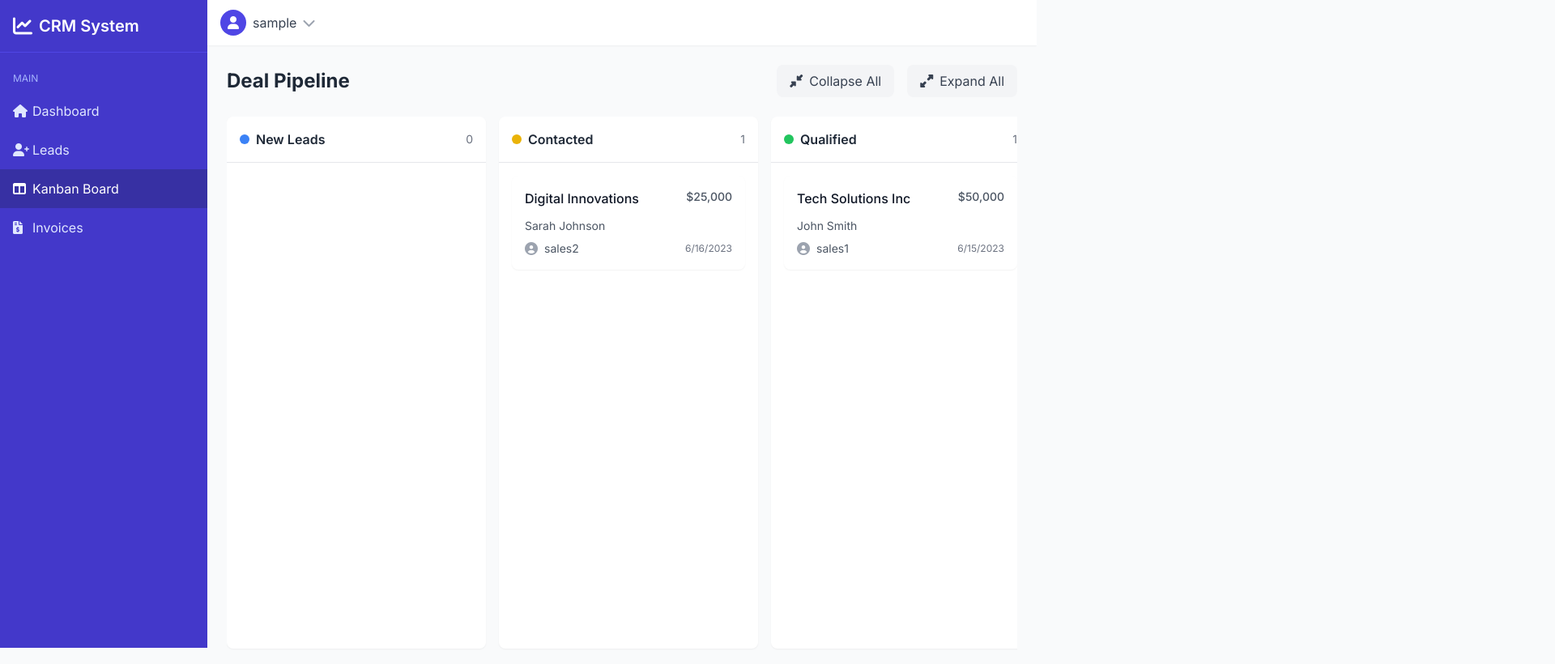
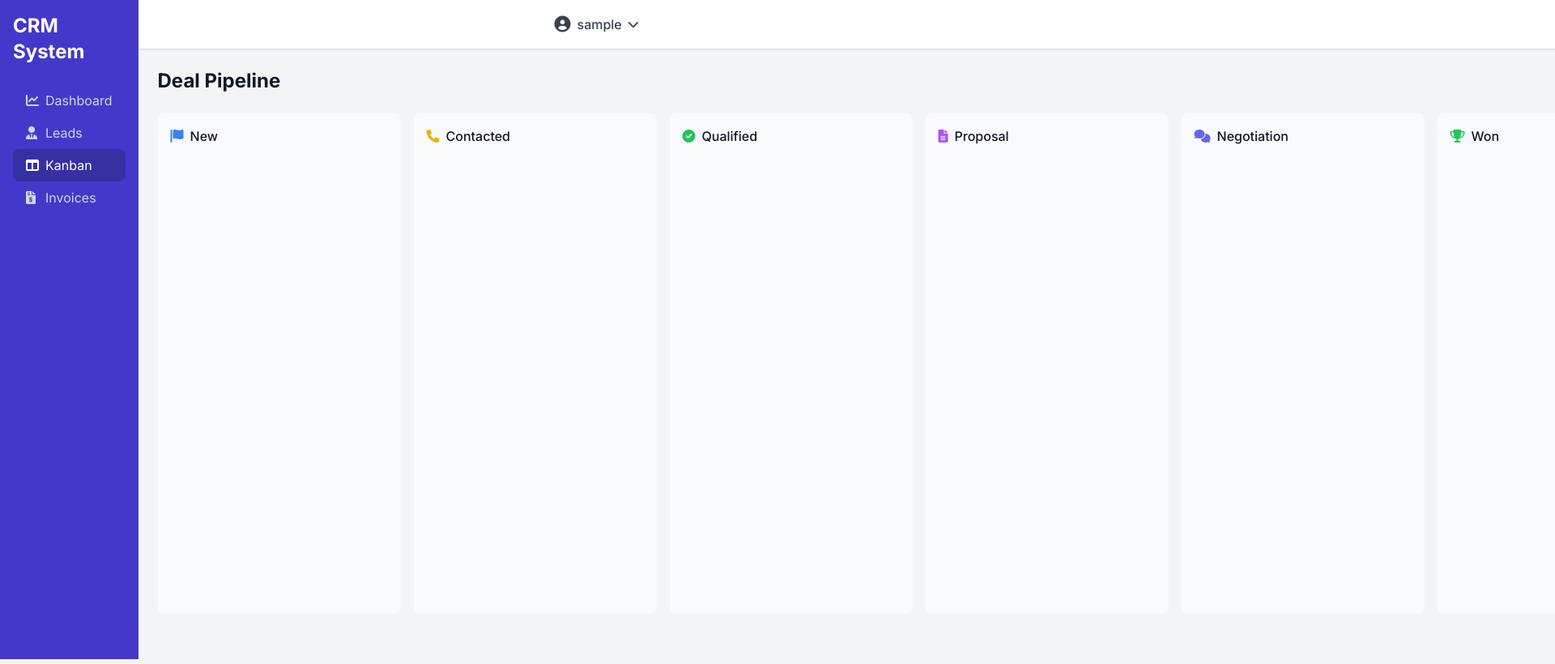
Before and after one commit to chackiath/blackboxai-1741161848042, a website: page crm-system/public/kanban.html in a window 1280 px wide. Shown: the top 820 px of the page at 81% size, 1920 px wide, since content can reach past the window. Drawn offline with nearby package versions, Linux system fonts and the light colour scheme; sample sign-in values are in the browser's storage.

Commit message:
Add crm-system/public/kanban.html 1741165552262

```diff
--- a/crm-system/public/kanban.html
+++ b/crm-system/public/kanban.html
@@ -11,243 +11,152 @@
         body {
             font-family: 'Inter', sans-serif;
         }
+        .kanban-container {
+            overflow-x: auto;
+            min-height: calc(100vh - 150px);
+        }
         .kanban-column {
-            min-height: calc(100vh - 200px);
+            min-width: 300px;
+            max-width: 300px;
         }
-        .deal-card {
-            cursor: grab;
+        .kanban-cards {
+            min-height: 100px;
         }
-        .deal-card:active {
-            cursor: grabbing;
-        }
-        .deal-card.dragging {
+        .draggable.dragging {
             opacity: 0.5;
         }
     </style>
 </head>
-<body class="bg-gray-50">
+<body class="bg-gray-100">
+    <div class="min-h-screen flex">
         <!-- Sidebar -->
-    <div class="fixed inset-y-0 left-0 w-64 bg-indigo-700 text-white transition-transform duration-300 transform z-30" id="sidebar">
-        <div class="flex items-center justify-between p-4 border-b border-indigo-600">
-            <div class="flex items-center space-x-2">
-                <i class="fas fa-chart-line text-2xl"></i>
-                <span class="text-xl font-semibold">CRM System</span>
-            </div>
-            <button id="mobile-close" class="lg:hidden">
-                <i class="fas fa-times text-xl"></i>
+        <nav id="sidebar" class="bg-indigo-700 w-64 min-h-screen flex flex-col transition-transform duration-200 ease-in-out transform -translate-x-full md:translate-x-0">
+            <div class="p-4">
+                <div class="flex items-center justify-between text-white mb-6">
+                    <h2 class="text-2xl font-bold">CRM System</h2>
+                    <button id="mobile-close" class="md:hidden">
+                        <i class="fas fa-times"></i>
                     </button>
                 </div>
-
-        <nav class="mt-4">
-            <div class="px-4 py-2 text-xs uppercase text-indigo-300">Main</div>
-            <a href="/dashboard.html" class="flex items-center px-4 py-3 text-indigo-100 hover:bg-indigo-600">
-                <i class="fas fa-home w-6"></i>
+                <nav>
+                    <a href="/dashboard.html" class="flex items-center text-gray-300 py-2 px-4 hover:bg-indigo-600 rounded-lg">
+                        <i class="fas fa-chart-line w-6"></i>
                         <span>Dashboard</span>
                     </a>
-            <a href="/leads.html" class="flex items-center px-4 py-3 text-indigo-100 hover:bg-indigo-600">
-                <i class="fas fa-user-plus w-6"></i>
+                    <a href="/leads.html" class="flex items-center text-gray-300 py-2 px-4 hover:bg-indigo-600 rounded-lg">
+                        <i class="fas fa-user-tie w-6"></i>
                         <span>Leads</span>
                     </a>
-            <a href="/kanban.html" class="flex items-center px-4 py-3 text-white bg-indigo-800">
+                    <a href="/kanban.html" class="flex items-center bg-indigo-800 text-white py-2 px-4 rounded-lg">
                         <i class="fas fa-columns w-6"></i>
-                <span>Kanban Board</span>
+                        <span>Kanban</span>
                     </a>
-            <a href="/invoice.html" class="flex items-center px-4 py-3 text-indigo-100 hover:bg-indigo-600">
+                    <a href="/invoice.html" class="flex items-center text-gray-300 py-2 px-4 hover:bg-indigo-600 rounded-lg">
                         <i class="fas fa-file-invoice-dollar w-6"></i>
                         <span>Invoices</span>
                     </a>
                 </nav>
             </div>
+        </nav>
 
         <!-- Main Content -->
-    <div class="lg:ml-64">
+        <div class="flex-1">
             <!-- Top Navigation -->
-        <header class="bg-white shadow-sm">
-            <div class="flex items-center justify-between px-4 py-3">
-                <button id="mobile-menu" class="lg:hidden">
-                    <i class="fas fa-bars text-gray-600 text-2xl"></i>
+            <header class="bg-white shadow">
+                <div class="max-w-7xl mx-auto px-4 sm:px-6 lg:px-8 py-4">
+                    <div class="flex justify-between items-center">
+                        <button id="mobile-menu" class="md:hidden text-gray-500">
+                            <i class="fas fa-bars"></i>
                         </button>
-
-                <div class="flex items-center space-x-4">
                         <div class="relative" id="userDropdown">
-                        <button class="flex items-center space-x-2 focus:outline-none">
-                            <div class="w-8 h-8 rounded-full bg-indigo-600 flex items-center justify-center">
-                                <i class="fas fa-user text-white"></i>
-                            </div>
-                            <span class="text-gray-700" id="username">User</span>
-                            <i class="fas fa-chevron-down text-gray-400"></i>
+                            <button class="flex items-center space-x-2 text-gray-700 hover:text-gray-900">
+                                <i class="fas fa-user-circle text-xl"></i>
+                                <span id="username" class="font-medium"></span>
+                                <i class="fas fa-chevron-down text-sm"></i>
                             </button>
-                        <div class="absolute right-0 mt-2 w-48 bg-white rounded-md shadow-lg py-1 hidden" id="userMenu">
+                            <div id="userMenu" class="hidden absolute right-0 mt-2 w-48 bg-white rounded-md shadow-lg py-1">
                                 <a href="#" class="block px-4 py-2 text-sm text-gray-700 hover:bg-gray-100">Profile</a>
-                            <a href="#" class="block px-4 py-2 text-sm text-gray-700 hover:bg-gray-100" id="logoutBtn">Logout</a>
+                                <a href="#" class="block px-4 py-2 text-sm text-gray-700 hover:bg-gray-100">Settings</a>
+                                <a href="#" id="logoutBtn" class="block px-4 py-2 text-sm text-red-600 hover:bg-gray-100">Logout</a>
                             </div>
                         </div>
                     </div>
                 </div>
             </header>
 
-        <!-- Main Content Area -->
+            <!-- Kanban Board -->
             <main class="p-6">
                 <div class="flex justify-between items-center mb-6">
-                <h1 class="text-2xl font-bold text-gray-800">Deal Pipeline</h1>
-                <div class="flex space-x-4">
-                    <button id="collapseAll" class="bg-gray-100 text-gray-700 px-4 py-2 rounded-lg hover:bg-gray-200 transition-colors duration-200">
-                        <i class="fas fa-compress-alt mr-2"></i>Collapse All
-                    </button>
-                    <button id="expandAll" class="bg-gray-100 text-gray-700 px-4 py-2 rounded-lg hover:bg-gray-200 transition-colors duration-200">
-                        <i class="fas fa-expand-alt mr-2"></i>Expand All
-                    </button>
-                </div>
+                    <h1 class="text-2xl font-bold text-gray-900">Deal Pipeline</h1>
                 </div>
 
-            <!-- Kanban Board -->
-            <div class="flex space-x-4 overflow-x-auto pb-4">
-                <!-- New Leads -->
-                <div class="flex-none w-80">
-                    <div class="bg-white rounded-lg shadow-sm">
-                        <div class="p-4 border-b border-gray-200">
-                            <div class="flex items-center justify-between">
-                                <div class="flex items-center space-x-2">
-                                    <div class="w-3 h-3 rounded-full bg-blue-500"></div>
-                                    <h3 class="font-semibold text-gray-800">New Leads</h3>
-                                </div>
-                                <span class="text-sm text-gray-500" id="newCount">0</span>
-                            </div>
-                        </div>
-                        <div class="p-4 kanban-column" data-status="new">
-                            <!-- Cards will be dynamically added here -->
-                        </div>
-                    </div>
+                <div class="kanban-container flex space-x-4 pb-8">
+                    <!-- New -->
+                    <div class="kanban-column bg-gray-50 rounded-lg p-4" data-status="new">
+                        <h3 class="font-medium text-gray-900 mb-4 flex items-center">
+                            <i class="fas fa-flag text-blue-500 mr-2"></i>
+                            New
+                        </h3>
+                        <div class="kanban-cards"></div>
                     </div>
 
                     <!-- Contacted -->
-                <div class="flex-none w-80">
-                    <div class="bg-white rounded-lg shadow-sm">
-                        <div class="p-4 border-b border-gray-200">
-                            <div class="flex items-center justify-between">
-                                <div class="flex items-center space-x-2">
-                                    <div class="w-3 h-3 rounded-full bg-yellow-500"></div>
-                                    <h3 class="font-semibold text-gray-800">Contacted</h3>
-                                </div>
-                                <span class="text-sm text-gray-500" id="contactedCount">0</span>
-                            </div>
-                        </div>
-                        <div class="p-4 kanban-column" data-status="contacted">
-                            <!-- Cards will be dynamically added here -->
-                        </div>
-                    </div>
+                    <div class="kanban-column bg-gray-50 rounded-lg p-4" data-status="contacted">
+                        <h3 class="font-medium text-gray-900 mb-4 flex items-center">
+                            <i class="fas fa-phone text-yellow-500 mr-2"></i>
+                            Contacted
+                        </h3>
+                        <div class="kanban-cards"></div>
                     </div>
 
                     <!-- Qualified -->
-                <div class="flex-none w-80">
-                    <div class="bg-white rounded-lg shadow-sm">
-                        <div class="p-4 border-b border-gray-200">
-                            <div class="flex items-center justify-between">
-                                <div class="flex items-center space-x-2">
-                                    <div class="w-3 h-3 rounded-full bg-green-500"></div>
-                                    <h3 class="font-semibold text-gray-800">Qualified</h3>
-                                </div>
-                                <span class="text-sm text-gray-500" id="qualifiedCount">0</span>
-                            </div>
-                        </div>
-                        <div class="p-4 kanban-column" data-status="qualified">
-                            <!-- Cards will be dynamically added here -->
-                        </div>
-                    </div>
+                    <div class="kanban-column bg-gray-50 rounded-lg p-4" data-status="qualified">
+                        <h3 class="font-medium text-gray-900 mb-4 flex items-center">
+                            <i class="fas fa-check-circle text-green-500 mr-2"></i>
+                            Qualified
+                        </h3>
+                        <div class="kanban-cards"></div>
                     </div>
 
                     <!-- Proposal -->
-                <div class="flex-none w-80">
-                    <div class="bg-white rounded-lg shadow-sm">
-                        <div class="p-4 border-b border-gray-200">
-                            <div class="flex items-center justify-between">
-                                <div class="flex items-center space-x-2">
-                                    <div class="w-3 h-3 rounded-full bg-purple-500"></div>
-                                    <h3 class="font-semibold text-gray-800">Proposal</h3>
-                                </div>
-                                <span class="text-sm text-gray-500" id="proposalCount">0</span>
-                            </div>
-                        </div>
-                        <div class="p-4 kanban-column" data-status="proposal">
-                            <!-- Cards will be dynamically added here -->
-                        </div>
-                    </div>
+                    <div class="kanban-column bg-gray-50 rounded-lg p-4" data-status="proposal">
+                        <h3 class="font-medium text-gray-900 mb-4 flex items-center">
+                            <i class="fas fa-file-alt text-purple-500 mr-2"></i>
+                            Proposal
+                        </h3>
+                        <div class="kanban-cards"></div>
                     </div>
 
                     <!-- Negotiation -->
-                <div class="flex-none w-80">
-                    <div class="bg-white rounded-lg shadow-sm">
-                        <div class="p-4 border-b border-gray-200">
-                            <div class="flex items-center justify-between">
-                                <div class="flex items-center space-x-2">
-                                    <div class="w-3 h-3 rounded-full bg-indigo-500"></div>
-                                    <h3 class="font-semibold text-gray-800">Negotiation</h3>
-                                </div>
-                                <span class="text-sm text-gray-500" id="negotiationCount">0</span>
-                            </div>
-                        </div>
-                        <div class="p-4 kanban-column" data-status="negotiation">
-                            <!-- Cards will be dynamically added here -->
-                        </div>
-                    </div>
+                    <div class="kanban-column bg-gray-50 rounded-lg p-4" data-status="negotiation">
+                        <h3 class="font-medium text-gray-900 mb-4 flex items-center">
+                            <i class="fas fa-comments text-indigo-500 mr-2"></i>
+                            Negotiation
+                        </h3>
+                        <div class="kanban-cards"></div>
                     </div>
 
                     <!-- Won -->
-                <div class="flex-none w-80">
-                    <div class="bg-white rounded-lg shadow-sm">
-                        <div class="p-4 border-b border-gray-200">
-                            <div class="flex items-center justify-between">
-                                <div class="flex items-center space-x-2">
-                                    <div class="w-3 h-3 rounded-full bg-green-600"></div>
-                                    <h3 class="font-semibold text-gray-800">Won</h3>
-                                </div>
-                                <span class="text-sm text-gray-500" id="wonCount">0</span>
-                            </div>
-                        </div>
-                        <div class="p-4 kanban-column" data-status="won">
-                            <!-- Cards will be dynamically added here -->
-                        </div>
-                    </div>
+                    <div class="kanban-column bg-gray-50 rounded-lg p-4" data-status="won">
+                        <h3 class="font-medium text-gray-900 mb-4 flex items-center">
+                            <i class="fas fa-trophy text-green-500 mr-2"></i>
+                            Won
+                        </h3>
+                        <div class="kanban-cards"></div>
                     </div>
 
                     <!-- Lost -->
-                <div class="flex-none w-80">
-                    <div class="bg-white rounded-lg shadow-sm">
-                        <div class="p-4 border-b border-gray-200">
-                            <div class="flex items-center justify-between">
-                                <div class="flex items-center space-x-2">
-                                    <div class="w-3 h-3 rounded-full bg-red-500"></div>
-                                    <h3 class="font-semibold text-gray-800">Lost</h3>
-                                </div>
-                                <span class="text-sm text-gray-500" id="lostCount">0</span>
-                            </div>
-                        </div>
-                        <div class="p-4 kanban-column" data-status="lost">
-                            <!-- Cards will be dynamically added here -->
-                        </div>
-                    </div>
+                    <div class="kanban-column bg-gray-50 rounded-lg p-4" data-status="lost">
+                        <h3 class="font-medium text-gray-900 mb-4 flex items-center">
+                            <i class="fas fa-times-circle text-red-500 mr-2"></i>
+                            Lost
+                        </h3>
+                        <div class="kanban-cards"></div>
                     </div>
                 </div>
             </main>
         </div>
-
-    <!-- Card Template (hidden) -->
-    <template id="dealCardTemplate">
-        <div class="deal-card bg-white rounded-lg shadow-sm p-4 mb-4" draggable="true">
-            <div class="flex justify-between items-start mb-3">
-                <h4 class="font-medium text-gray-900 card-company"></h4>
-                <span class="text-sm font-medium text-gray-600 card-value"></span>
     </div>
-            <div class="text-sm text-gray-600 mb-2 card-contact"></div>
-            <div class="flex justify-between items-center">
-                <div class="flex items-center">
-                    <i class="fas fa-user-circle text-gray-400 mr-2"></i>
-                    <span class="text-sm text-gray-600 card-assigned"></span>
-                </div>
-                <div class="text-xs text-gray-500 card-date"></div>
-            </div>
-        </div>
-    </template>
 
     <script src="/js/kanban.js"></script>
 </body>
```
Lines whose indentation alone changed are shown as unchanged.
